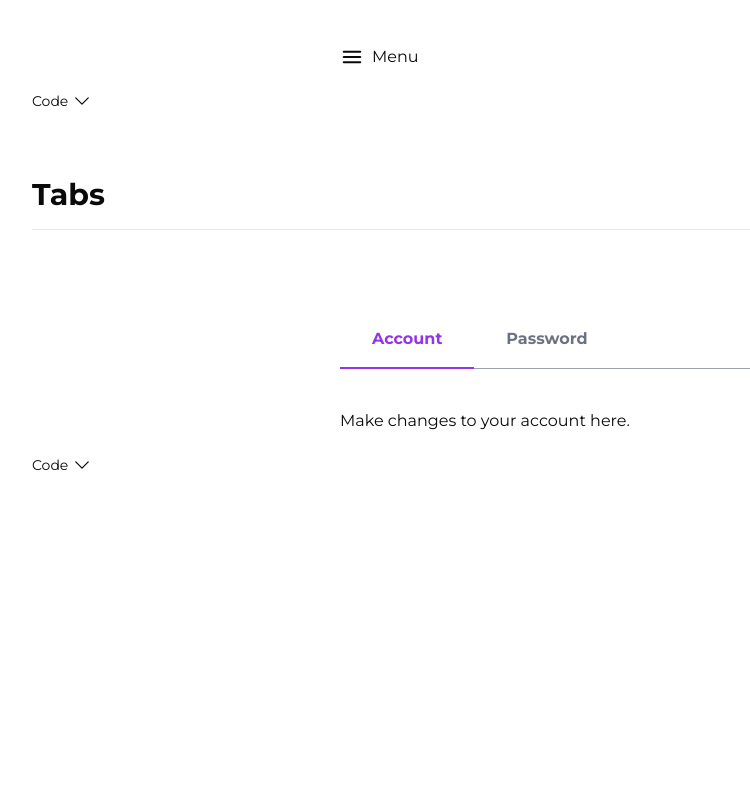
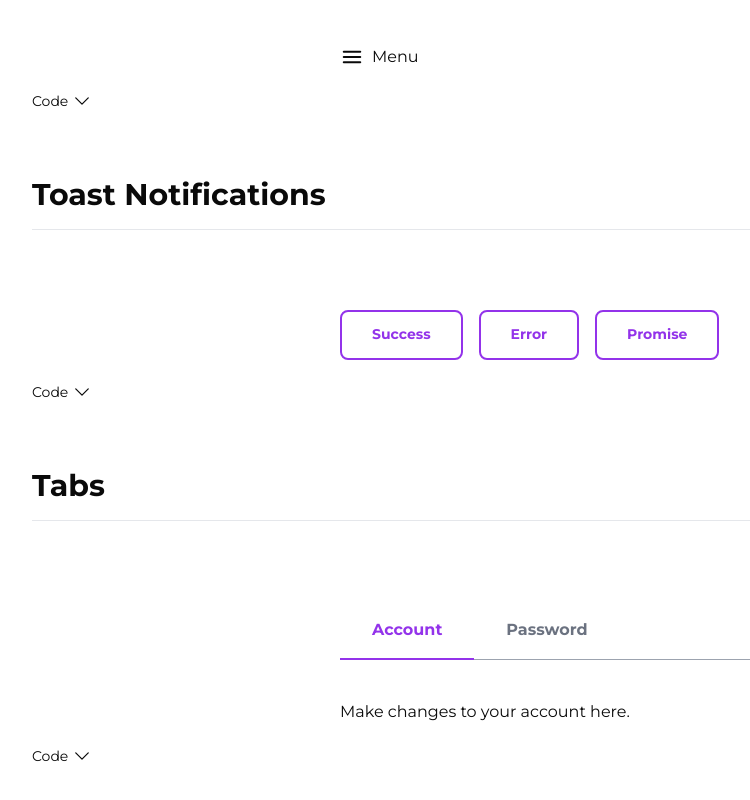
Before and after one commit to Exove/exoveless, a Next.js app: page / in a window 1280 px wide. Shown: the part 6839-7639 px from the top of the page, without its empty margins (96-846 px from the left). Before the commit the page ends 7420 px from the top, so only its background shows below. Built offline with nearby package versions, Linux system fonts and the light colour scheme.

Commit message:
add toaster example

```diff
--- a/src/app/layout.tsx
+++ b/src/app/layout.tsx
@@ -1,6 +1,7 @@
 import type { Metadata } from "next";
 import "./globals.css";
 import { Montserrat } from "next/font/google";
+import { Toaster } from "@/components/toaster/toaster";
 
 const montserrat = Montserrat({
   subsets: ["latin"],
@@ -60,6 +61,7 @@ export default function RootLayout({
         <div className="mx-auto max-w-screen-lg px-4 lg:px-0">
           <main className="container mx-auto py-10">{children}</main>
         </div>
+        <Toaster />
       </body>
     </html>
   );
--- a/src/app/page.tsx
+++ b/src/app/page.tsx
@@ -12,6 +12,7 @@ import RichTextExample from "../examples/rich-text-example";
 import FormExample from "@/examples/form-example";
 import SidePanelExample from "@/examples/side-panel-example";
 import SidePanelMenuExample from "@/examples/side-panel-menu-example";
+import ToasterExample from "@/examples/toaster-example";
 
 export default function Home() {
   return (
@@ -42,6 +43,8 @@ export default function Home() {
 
       <SidePanelMenuExample />
 
+      <ToasterExample />
+
       <TabsExample />
     </>
   );
--- a/src/components/sonner/sonner.tsx
+++ /dev/null
@@ -1,20 +0,0 @@
-"use client";
-
-import { Toaster as Sonner } from "sonner";
-
-type ToasterProps = React.ComponentProps<typeof Sonner>;
-
-const Toaster = ({ ...props }: ToasterProps) => {
-  return (
-    <Sonner
-      toastOptions={{
-        classNames: {
-          toast: "bg-slate-900 text-white",
-        },
-      }}
-      {...props}
-    />
-  );
-};
-
-export { Toaster };
--- /dev/null
+++ b/src/components/toaster/toaster.tsx
@@ -0,0 +1,24 @@
+"use client";
+
+import { Toaster as Sonner } from "sonner";
+
+type ToasterProps = React.ComponentProps<typeof Sonner>;
+
+const Toaster = ({ ...props }: ToasterProps) => {
+  return (
+    <Sonner
+      toastOptions={{
+        classNames: {
+          toast: "bg-gray-100 border border-gray-500 text-gray-900",
+          error: "border-red-500 bg-red-50 text-red-900",
+          success: "border-green-500 bg-green-50 text-green-900",
+          warning: "border-yellow-500 bg-yellow-50 text-yellow-900",
+          info: "border-blue-500 bg-blue-50 text-blue-900",
+        },
+      }}
+      {...props}
+    />
+  );
+};
+
+export { Toaster };
--- a/src/examples/side-panel-example.tsx
+++ b/src/examples/side-panel-example.tsx
@@ -3,6 +3,7 @@ import ContentSection from "../components/containers/content-section";
 import Heading from "../components/heading/heading";
 import CodeBlock from "./code-block/code-block";
 import CodeHighlight from "./code-block/code-highlight";
+import Button from "@/components/button/button";
 
 export default function SidePanelExample() {
   return (
@@ -14,32 +15,38 @@ export default function SidePanelExample() {
       </div>
       <div className="gap-5 lg:flex">
         <div className="lg:w-72"></div>
-        <SidePanel openLabel="Open side panel left" position="left">
+        <SidePanel
+          openLabel="Open side panel left"
+          position="left"
+          title="Shopping Cart"
+          footer={<Button fullWidth>Footer button</Button>}
+        >
           <div className="px-7">
-            <Heading size="lg" level="h2">
-              Shopping Cart
-            </Heading>
-            <p>Your cart is empty</p>
+            <p className="mt-20 text-center">Your cart is empty</p>
           </div>
         </SidePanel>
-        <SidePanel openLabel="Open side panel right">
+        <SidePanel
+          openLabel="Open side panel right"
+          position="right"
+          title="Shopping Cart"
+          footer={<Button fullWidth>Footer button</Button>}
+        >
           <div className="px-7">
-            <Heading size="lg" level="h2">
-              Shopping Cart
-            </Heading>
-            <p>Your cart is empty</p>
+            <p className="mt-20 text-center">Your cart is empty</p>
           </div>
         </SidePanel>
       </div>
       <CodeBlock>
         <CodeHighlight title="side-panel-example.tsx">
           {`
-<SidePanel openLabel="Open side panel">
+<SidePanel
+  openLabel="Open side panel right"
+  position="right"
+  title="Shopping Cart"
+  footer={<Button fullWidth>Footer button</Button>}
+>
   <div className="px-7">
-    <Heading size="lg" level="h2">
-      Shopping Cart
-    </Heading>
-    <p>Your cart is empty</p>
+    <p className="mt-20 text-center">Your cart is empty</p>
   </div>
 </SidePanel>
           `}
--- /dev/null
+++ b/src/examples/toaster-example.tsx
@@ -0,0 +1,61 @@
+"use client";
+
+import { toast } from "sonner";
+import Button from "@/components/button/button";
+import ContentSection from "@/components/containers/content-section";
+import Heading from "@/components/heading/heading";
+import CodeBlock from "./code-block/code-block";
+
+export default function ToasterExample() {
+  return (
+    <ContentSection>
+      <div className="mb-20 border-b pb-4">
+        <Heading level="h2" size="lg" className="mb-0">
+          Toast Notifications
+        </Heading>
+      </div>
+      <div className="gap-5 lg:flex">
+        <div className="lg:w-72"></div>
+        <div className="flex-1">
+          <div className="flex flex-wrap gap-4">
+            <Button
+              style="secondary"
+              size="sm"
+              onClick={() => toast.success("Success notification")}
+            >
+              Success
+            </Button>
+            <Button
+              style="secondary"
+              size="sm"
+              onClick={() => toast.error("Error notification")}
+            >
+              Error
+            </Button>
+            <Button
+              style="secondary"
+              size="sm"
+              onClick={() =>
+                toast.promise(
+                  () => new Promise((resolve) => setTimeout(resolve, 2000)),
+                  {
+                    loading: "Loading...",
+                    success: "Promise resolved",
+                    error: "Promise rejected",
+                  },
+                )
+              }
+            >
+              Promise
+            </Button>
+          </div>
+        </div>
+      </div>
+      <CodeBlock>
+        {`
+// See toaster-example.tsx
+`}
+      </CodeBlock>
+    </ContentSection>
+  );
+}
```
